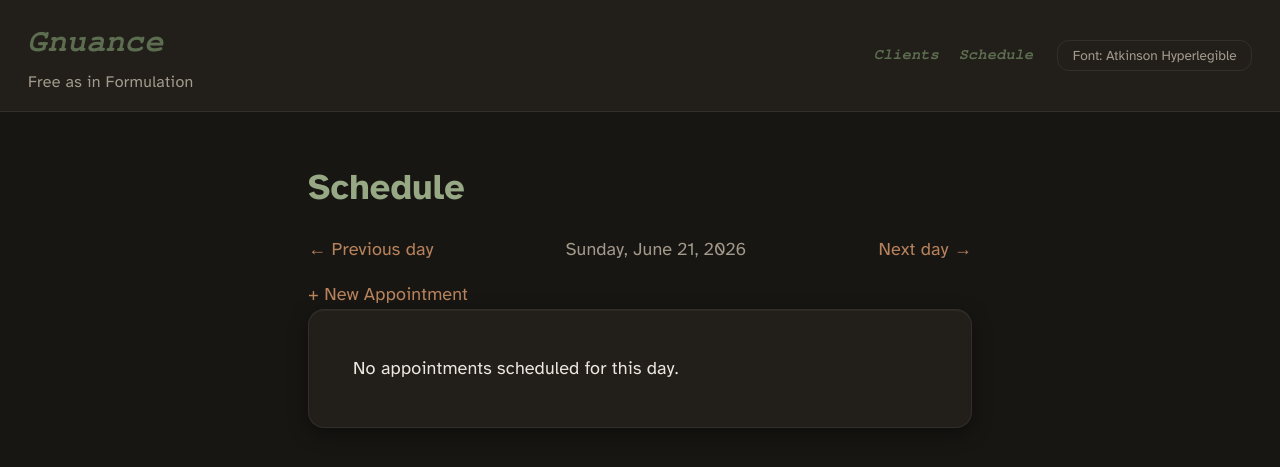
After one commit to jaspervolf/salon-color-tracker, a Flask app: page /schedule in a window 1280 px wide. The commit adds this page. Shown: the top 467 px of the page. Run offline with Flask 3, Linux system fonts and the light colour scheme; data that the repository does not hold is empty.

Commit message:
Add scheduling module: day view, one-click visit logging, double-booking prevention

```diff
--- a/app.py
+++ b/app.py
@@ -2,8 +2,7 @@
 Gnuance - backend
 
 This handles: storing data (SQLite), and routes (URLs) that the templates
-use to read/write that data. You shouldn't need to touch this file much
-while building out the look and feel in templates/ - that's the next phase.
+use to read/write that data.
 
 Routes:
   GET  /                                  -> list all clients
@@ -12,16 +11,24 @@ Routes:
   GET  /clients/<id>/edit   POST .../edit -> edit client info
   GET  /clients/<id>/formulas/new  POST   -> add a new formula for a client
   GET  /formulas/<id>/edit   POST .../edit -> view/edit one formula entry
+  GET  /schedule[/<date>]                 -> day view of appointments
+  GET  /appointments/new   POST           -> add a new appointment
+  GET  /appointments/<id>/edit   POST     -> edit an appointment
+  POST /appointments/<id>/delete          -> delete an appointment
 
 A single formula (one appointment) can contain multiple "formulation mixes"
 (e.g. a root formula + a separate gloss). Those live in their own table,
 formula_mixes, linked back to the formula by formula_id.
+
+A formula can optionally link back to the appointment it was logged from
+(appointment_id) - set when reached via the "Log visit" shortcut on the
+schedule, null when logged the regular way from a client's profile page.
 """
 
 from flask import Flask, render_template, request, redirect, url_for, g
 import sqlite3
 import os
-from datetime import datetime
+from datetime import datetime, timedelta
 
 app = Flask(__name__)
 
@@ -47,13 +54,30 @@ def close_db(exception=None):
 
 
 def init_db():
-    """Safe to call every time the app starts - CREATE TABLE IF NOT EXISTS
-    never touches a table that's already there, so existing client/formula
-    data is never affected. This is how new tables (like formula_mixes)
-    get added to a database that was created before they existed."""
+    """Safe to call every time the app starts. CREATE TABLE IF NOT EXISTS
+    handles brand new tables (and brand new databases) perfectly, but
+    it's a no-op for tables that already exist - so when a column gets
+    added to an existing table's schema (like dev_5..dev_40,
+    color_house_series, and now appointment_id), it won't retroactively
+    appear on a database that was created before that change existed.
+    The block below patches in any columns missing from an older
+    database, so this works correctly whether salon.db is brand new or
+    has been around since early in development."""
     db = sqlite3.connect(DB_PATH)
     with open(SCHEMA_PATH, 'r') as f:
         db.executescript(f.read())
+
+    def ensure_column(table, column, column_type):
+        existing = [row[1] for row in db.execute(f'PRAGMA table_info({table})').fetchall()]
+        if column not in existing:
+            db.execute(f'ALTER TABLE {table} ADD COLUMN {column} {column_type}')
+
+    ensure_column('formulas', 'appointment_id', 'INTEGER')
+    ensure_column('formula_mixes', 'color_house_series', 'TEXT')
+    for vol in (5, 10, 15, 20, 25, 30, 40):
+        ensure_column('formula_mixes', f'dev_{vol}', 'INTEGER DEFAULT 0')
+
+    db.commit()
     db.close()
 
 
@@ -95,6 +119,50 @@ def save_mixes(db, formula_id, form):
         )
 
 
+def time_to_minutes(time_str):
+    """Converts 'HH:MM' into minutes since midnight, so two appointment
+    times can be compared with simple integer math."""
+    hours, minutes = time_str.split(':')
+    return int(hours) * 60 + int(minutes)
+
+
+def find_conflict(db, date, start_time, duration_minutes, exclude_id=None):
+    """Returns the first existing appointment on the same day whose time
+    range overlaps the given one, or None if the slot is clear. A missing
+    or invalid duration defaults to 30 minutes for this check only - it
+    doesn't change what's actually stored. exclude_id leaves one
+    appointment out of the check, so editing an appointment without
+    changing its time doesn't flag a conflict with itself."""
+    try:
+        duration = int(duration_minutes) if duration_minutes else 30
+    except (TypeError, ValueError):
+        duration = 30
+    new_start = time_to_minutes(start_time)
+    new_end = new_start + duration
+
+    existing = db.execute(
+        '''SELECT appointments.*, clients.name AS client_name
+           FROM appointments JOIN clients ON appointments.client_id = clients.id
+           WHERE appointments.date = ?''',
+        (date,)
+    ).fetchall()
+
+    for appt in existing:
+        if exclude_id is not None and appt['id'] == exclude_id:
+            continue
+        try:
+            other_duration = int(appt['duration_minutes']) if appt['duration_minutes'] else 30
+        except (TypeError, ValueError):
+            other_duration = 30
+        other_start = time_to_minutes(appt['start_time'])
+        other_end = other_start + other_duration
+        # Half-open interval overlap check: back-to-back appointments
+        # (one ending exactly when the other starts) are NOT a conflict.
+        if new_start < other_end and other_start < new_end:
+            return appt
+    return None
+
+
 # ---------- Client routes ----------
 
 @app.route('/')
@@ -134,7 +202,11 @@ def client_profile(client_id):
         'SELECT * FROM formulas WHERE client_id = ? ORDER BY created_date DESC',
         (client_id,)
     ).fetchall()
-    return render_template('client_profile.html', client=client, formulas=formulas)
+    appointments = db.execute(
+        'SELECT * FROM appointments WHERE client_id = ? AND date >= ? ORDER BY date, start_time',
+        (client_id, today())
+    ).fetchall()
+    return render_template('client_profile.html', client=client, formulas=formulas, appointments=appointments)
 
 
 @app.route('/clients/<int:client_id>/edit', methods=['GET', 'POST'])
@@ -168,11 +240,13 @@ def formula_new(client_id):
         now = today()
         cursor = db.execute(
             '''INSERT INTO formulas (
-                client_id, created_date, last_edited_date,
+                client_id, appointment_id, created_date, last_edited_date,
                 consultation_notes, results_notes
-            ) VALUES (?, ?, ?, ?, ?)''',
+            ) VALUES (?, ?, ?, ?, ?, ?)''',
             (
-                client_id, now, now,
+                client_id,
+                request.form.get('appointment_id') or None,
+                now, now,
                 request.form.get('consultation_notes', ''),
                 request.form.get('results_notes', ''),
             )
@@ -181,7 +255,11 @@ def formula_new(client_id):
         save_mixes(db, formula_id, request.form)
         db.commit()
         return redirect(url_for('client_profile', client_id=client_id))
-    return render_template('formula_form.html', client_id=client_id, formula=None, mixes=[None])
+    # appointment_id arrives as a query string param when this page was
+    # reached via the "Log visit" link on the schedule, so the new
+    # formula gets linked back to that appointment on save.
+    appointment_id = request.args.get('appointment_id')
+    return render_template('formula_form.html', client_id=client_id, formula=None, mixes=[None], appointment_id=appointment_id)
 
 
 @app.route('/formulas/<int:formula_id>/edit', methods=['GET', 'POST'])
@@ -212,7 +290,142 @@ def formula_edit(formula_id):
         # Defensive default: a formula should always show at least one box,
         # even if (e.g. from older data) it has none on record yet.
         mixes = [None]
-    return render_template('formula_form.html', client_id=formula['client_id'], formula=formula, mixes=mixes)
+    return render_template('formula_form.html', client_id=formula['client_id'], formula=formula, mixes=mixes, appointment_id=formula['appointment_id'])
+
+
+# ---------- Appointment routes ----------
+
+@app.route('/schedule')
+@app.route('/schedule/<date_str>')
+def schedule(date_str=None):
+    db = get_db()
+    if date_str is None:
+        date_str = today()
+
+    appointments = db.execute(
+        '''SELECT appointments.*, clients.name AS client_name,
+                  (SELECT id FROM formulas WHERE formulas.appointment_id = appointments.id) AS formula_id
+           FROM appointments
+           JOIN clients ON appointments.client_id = clients.id
+           WHERE appointments.date = ?
+           ORDER BY appointments.start_time''',
+        (date_str,)
+    ).fetchall()
+
+    current = datetime.strptime(date_str, '%Y-%m-%d')
+    prev_day = (current - timedelta(days=1)).strftime('%Y-%m-%d')
+    next_day = (current + timedelta(days=1)).strftime('%Y-%m-%d')
+    display_date = current.strftime('%A, %B %-d, %Y')
+
+    return render_template(
+        'schedule.html',
+        appointments=appointments,
+        date_str=date_str,
+        display_date=display_date,
+        prev_day=prev_day,
+        next_day=next_day,
+    )
+
+
+@app.route('/appointments/new', methods=['GET', 'POST'])
+def appointment_new():
+    db = get_db()
+    clients = db.execute('SELECT * FROM clients ORDER BY name').fetchall()
+
+    if request.method == 'POST':
+        conflict = find_conflict(db, request.form['date'], request.form['start_time'], request.form.get('duration_minutes'))
+        if conflict:
+            return render_template(
+                'appointment_form.html', is_edit=False, clients=clients,
+                prefill_date=request.form['date'],
+                prefill_client_id=int(request.form['client_id']),
+                prefill_start_time=request.form['start_time'],
+                prefill_duration=request.form.get('duration_minutes', ''),
+                prefill_notes=request.form.get('notes', ''),
+                error=f"That overlaps {conflict['client_name']}'s {conflict['start_time']} appointment.",
+            )
+        db.execute(
+            '''INSERT INTO appointments (client_id, date, start_time, duration_minutes, notes, created_date)
+               VALUES (?, ?, ?, ?, ?, ?)''',
+            (
+                request.form['client_id'],
+                request.form['date'],
+                request.form['start_time'],
+                request.form.get('duration_minutes') or None,
+                request.form.get('notes', ''),
+                today(),
+            )
+        )
+        db.commit()
+        return redirect(url_for('schedule', date_str=request.form['date']))
+
+    # Pre-fill the date (e.g. "+ New Appointment" from a specific day on
+    # the schedule) and/or client (e.g. from a client's profile page),
+    # whichever were passed in.
+    return render_template(
+        'appointment_form.html', is_edit=False, clients=clients,
+        prefill_date=request.args.get('date', today()),
+        prefill_client_id=request.args.get('client_id', type=int),
+        prefill_start_time='', prefill_duration='', prefill_notes='',
+        error=None,
+    )
+
+
+@app.route('/appointments/<int:appointment_id>/edit', methods=['GET', 'POST'])
+def appointment_edit(appointment_id):
+    db = get_db()
+    appointment = db.execute('SELECT * FROM appointments WHERE id = ?', (appointment_id,)).fetchone()
+    clients = db.execute('SELECT * FROM clients ORDER BY name').fetchall()
+
+    if request.method == 'POST':
+        conflict = find_conflict(
+            db, request.form['date'], request.form['start_time'], request.form.get('duration_minutes'),
+            exclude_id=appointment_id,
+        )
+        if conflict:
+            return render_template(
+                'appointment_form.html', is_edit=True, clients=clients,
+                prefill_date=request.form['date'],
+                prefill_client_id=int(request.form['client_id']),
+                prefill_start_time=request.form['start_time'],
+                prefill_duration=request.form.get('duration_minutes', ''),
+                prefill_notes=request.form.get('notes', ''),
+                error=f"That overlaps {conflict['client_name']}'s {conflict['start_time']} appointment.",
+            )
+        db.execute(
+            '''UPDATE appointments SET client_id=?, date=?, start_time=?, duration_minutes=?, notes=?
+               WHERE id=?''',
+            (
+                request.form['client_id'],
+                request.form['date'],
+                request.form['start_time'],
+                request.form.get('duration_minutes') or None,
+                request.form.get('notes', ''),
+                appointment_id,
+            )
+        )
+        db.commit()
+        return redirect(url_for('schedule', date_str=request.form['date']))
+
+    return render_template(
+        'appointment_form.html', is_edit=True, clients=clients,
+        prefill_date=appointment['date'],
+        prefill_client_id=appointment['client_id'],
+        prefill_start_time=appointment['start_time'],
+        prefill_duration=appointment['duration_minutes'] or '',
+        prefill_notes=appointment['notes'] or '',
+        error=None,
+    )
+
+
+@app.route('/appointments/<int:appointment_id>/delete', methods=['POST'])
+def appointment_delete(appointment_id):
+    db = get_db()
+    appointment = db.execute('SELECT * FROM appointments WHERE id = ?', (appointment_id,)).fetchone()
+    date_str = appointment['date']
+    db.execute('DELETE FROM appointments WHERE id = ?', (appointment_id,))
+    db.commit()
+    return redirect(url_for('schedule', date_str=date_str))
 
 
 if __name__ == '__main__':
--- a/static/style.css
+++ b/static/style.css
@@ -152,6 +152,21 @@ header a {
     letter-spacing: 0.02em;
 }
 
+.header-actions {
+    display: flex;
+    align-items: center;
+    gap: 1.5rem;
+}
+
+nav {
+    display: flex;
+    gap: 1.25rem;
+}
+
+nav a {
+    font-size: 0.95rem;
+}
+
 #font-toggle {
     background-color: transparent;
     color: var(--color-text-muted);
@@ -196,9 +211,21 @@ label {
     font-size: 0.95rem;
 }
 
+.form-error {
+    background-color: rgba(194, 104, 95, 0.12);
+    border: 1px solid rgba(194, 104, 95, 0.4);
+    color: #d99a92;
+    padding: 0.75rem 1rem;
+    border-radius: calc(var(--radius) - 4px);
+    margin-bottom: var(--space-md);
+    font-size: 0.95rem;
+}
+
 input[type="text"],
 input[type="email"],
 input[type="date"],
+input[type="time"],
+select,
 textarea {
     width: 100%;
     margin-top: var(--space-sm);
@@ -361,3 +388,28 @@ ul li {
 ul li:last-child {
     border-bottom: none;
 }
+
+/* ============================================
+   SCHEDULE - day view navigation, and the
+   delete button on each appointment, which is
+   a <form> (needed for a POST request) but
+   should still flow inline within the list item
+   text rather than breaking onto its own line.
+   ============================================ */
+.schedule-nav {
+    display: flex;
+    align-items: center;
+    justify-content: space-between;
+    color: var(--color-text-muted);
+    margin-bottom: var(--space-md);
+}
+
+.inline-form {
+    display: inline;
+}
+
+.inline-form .secondary-button {
+    margin-bottom: 0;
+    padding: 0.3rem 0.7rem;
+    font-size: 0.8rem;
+}
--- a/templates/base.html
+++ b/templates/base.html
@@ -12,7 +12,13 @@
             <a href="{{ url_for('index') }}">Gnuance</a>
             <span class="tagline">Free as in Formulation</span>
         </div>
-        <button id="font-toggle" type="button">Font: Atkinson Hyperlegible</button>
+        <div class="header-actions">
+            <nav>
+                <a href="{{ url_for('index') }}">Clients</a>
+                <a href="{{ url_for('schedule') }}">Schedule</a>
+            </nav>
+            <button id="font-toggle" type="button">Font: Atkinson Hyperlegible</button>
+        </div>
     </header>
     <main>
         {% block content %}{% endblock %}
--- a/templates/formula_form.html
+++ b/templates/formula_form.html
@@ -4,6 +4,7 @@
 <h1>{% if formula %}Edit Formulation{% else %}New Formulation{% endif %}</h1>
 <div class="card">
 <form method="POST">
+    <input type="hidden" name="appointment_id" value="{{ appointment_id or '' }}">
     <label>Consultation Results
         <textarea name="consultation_notes">{{ formula['consultation_notes'] if formula else '' }}</textarea>
     </label>
--- /dev/null
+++ b/templates/schedule.html
@@ -0,0 +1,39 @@
+{% extends 'base.html' %}
+{% block title %}Schedule{% endblock %}
+{% block content %}
+<h1>Schedule</h1>
+
+<div class="schedule-nav">
+    <a href="{{ url_for('schedule', date_str=prev_day) }}">&larr; Previous day</a>
+    <span>{{ display_date }}</span>
+    <a href="{{ url_for('schedule', date_str=next_day) }}">Next day &rarr;</a>
+</div>
+
+<a href="{{ url_for('appointment_new', date=date_str) }}">+ New Appointment</a>
+
+<div class="card">
+    <ul>
+        {% for appt in appointments %}
+        <li>
+            <strong>{{ appt['start_time'] }}</strong> &mdash;
+            <a href="{{ url_for('client_profile', client_id=appt['client_id']) }}">{{ appt['client_name'] }}</a>
+            {% if appt['notes'] %} &mdash; {{ appt['notes'] }}{% endif %}
+            <br>
+            {% if appt['formula_id'] %}
+                <a href="{{ url_for('formula_edit', formula_id=appt['formula_id']) }}">View logged visit</a>
+            {% else %}
+                <a href="{{ url_for('formula_new', client_id=appt['client_id'], appointment_id=appt['id']) }}">Log visit</a>
+            {% endif %}
+            &mdash;
+            <a href="{{ url_for('appointment_edit', appointment_id=appt['id']) }}">Edit</a>
+            &mdash;
+            <form method="POST" action="{{ url_for('appointment_delete', appointment_id=appt['id']) }}" class="inline-form">
+                <button type="submit" class="secondary-button" onclick="return confirm('Delete this appointment?')">Delete</button>
+            </form>
+        </li>
+        {% else %}
+        <li>No appointments scheduled for this day.</li>
+        {% endfor %}
+    </ul>
+</div>
+{% endblock %}
```
Also changed, not shown: schema.sql (+21 -1 lines), templates/appointment_form.html (added, +37 -0 lines), templates/client_profile.html (+16 -0 lines).
